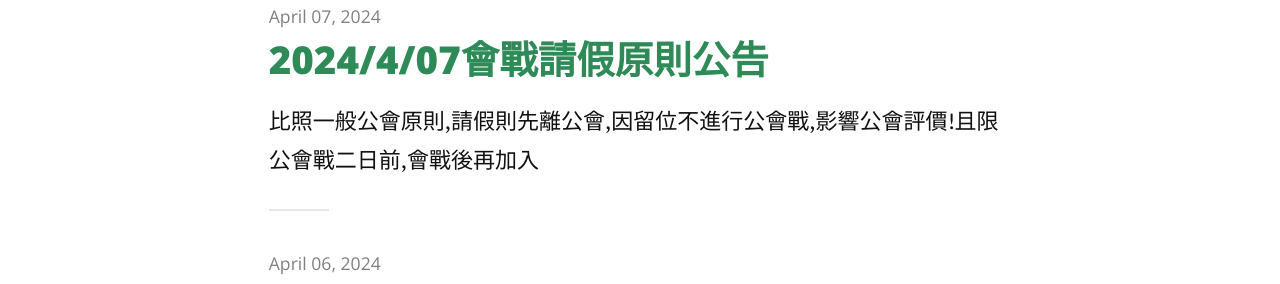
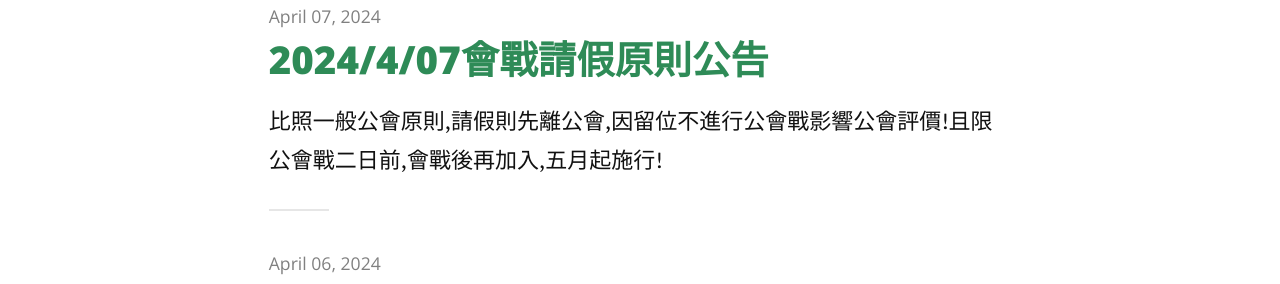
Before and after one commit to jetbomb2012/beloved, a Jekyll site: the page built from index.html, in a window 1280 px wide. Shown: the part 501-785 px from the top of the page. Built offline with Jekyll 4.4.1, drawn with Linux system fonts in a browser that asks for light colours; nearby versions of some CDN libraries; the list of posts is cut into pages by our own code.

Commit message:
Update 2014-04-07-lack-war.markdown

```diff
--- a/_posts/2014-04-07-lack-war.markdown
+++ b/_posts/2014-04-07-lack-war.markdown
@@ -2,7 +2,7 @@
 layout: post
 title:  "2024/4/07會戰請假原則公告"
 date:   2024-4-07
-description: 比照一般公會原則,請假則先離公會,因留位不進行公會戰,影響公會評價!且限公會戰二日前,會戰後再加入
+description: 比照一般公會原則,請假則先離公會,因留位不進行公會戰影響公會評價!且限公會戰二日前,會戰後再加入,五月起施行!
 
 
 
```
